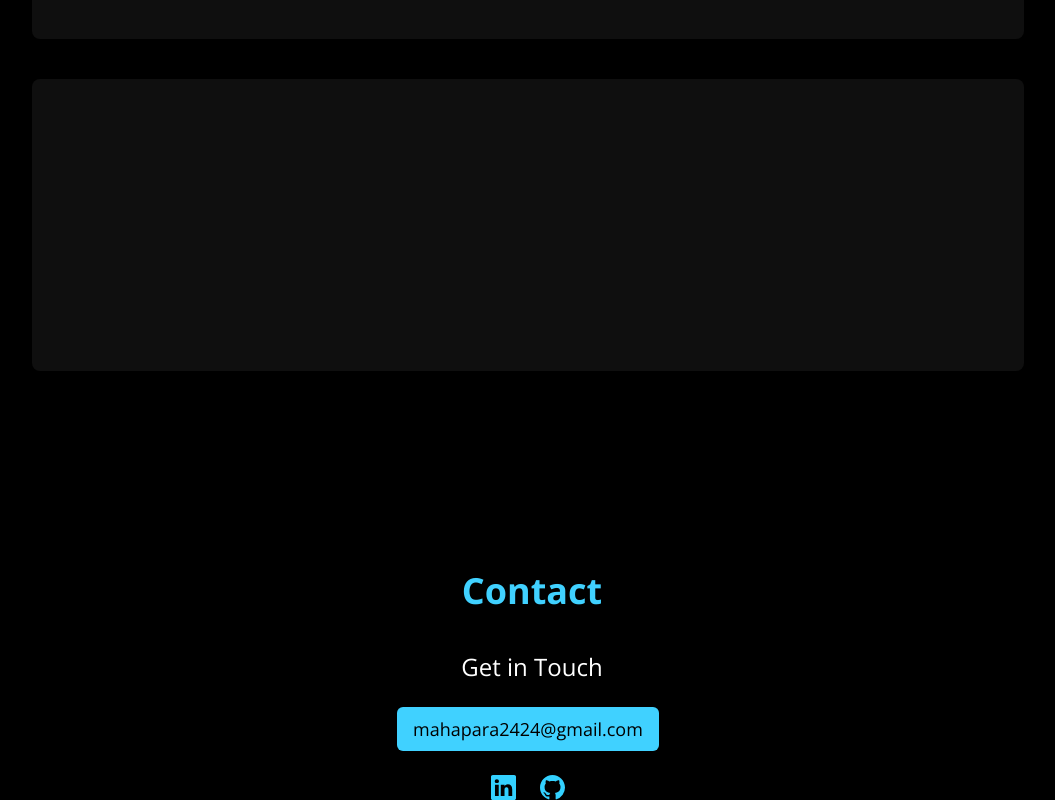
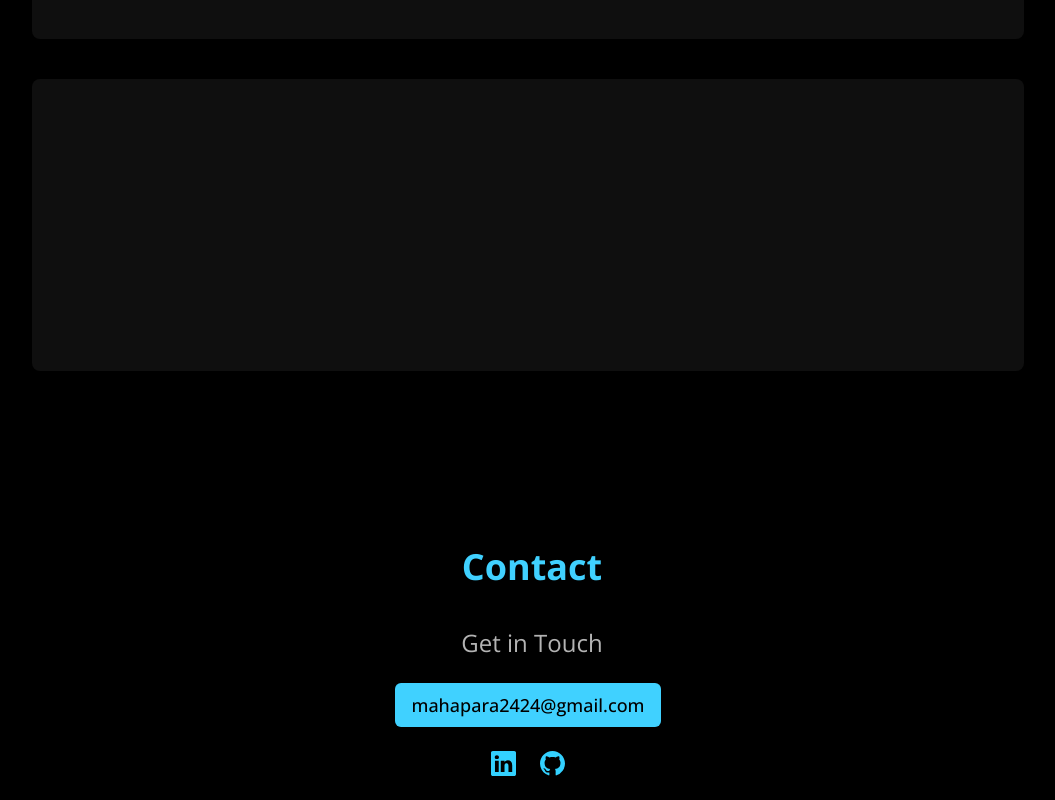
Before and after one commit to mahapara24/portfolio, a React (Vite) app: page /contact in a window 1280 px wide. Shown: the part 4313-5113 px from the top of the page, without its empty margins (112-1167 px from the left). Built offline with nearby package versions, Linux system fonts and the light colour scheme.

Commit message:
added some effects

```diff
--- a/src/components/Contact/Contact.jsx
+++ b/src/components/Contact/Contact.jsx
@@ -1,34 +1,32 @@
 import React from "react";
 import { Link } from "react-router-dom";
-
 import { BsGithub, BsLinkedin } from "react-icons/bs";
 
 const Contact = () => {
   return (
     <div
       id="contact"
-      className="w-full h-full overflow-scroll overflow-y-scroll  pt-50  sm:pt-2 bg-primary-gray sm:overflow-hidden  "
+      className="w-full h-full overflow-hidden bg-primary-gray pt-50 sm:pt-2"
     >
-      <div className="flex flex-col  justify-center max-w-screen-lg pt-10 mx-auto h-full">
-        contact
+      <div className="flex flex-col justify-center max-w-screen-lg pt-10 mx-auto h-full">
         <div className="ml-2 p-4">
-          <h2 className="text-2xl font-bold text-center  sm:text-4xl sm:font-bold  text-custom-red  ">
+          <h2 className="text-2xl font-bold text-center sm:text-4xl sm:font-bold text-custom-red transition-transform transform hover:scale-105">
             Contact
           </h2>
-          <p className="text-[17px] pt-10 text-center  font-normal  sm:text-2xl  text-white">
+          <p className="text-[17px] pt-10 text-center font-normal sm:text-2xl text-white transition-opacity opacity-70 hover:opacity-100">
             Get in Touch
           </p>
         </div>
-        <div className="flex pt-2 justify-center items-center">
+        <div className="flex pt-2 justify-center flex-wrap items-center">
           <a
             href="mailto:mahapara2424@gmail.com"
-            className="text-black rounded-md px-4 py-2 text-lg bg-custom-red hover:bg-custom-red-dark transition-all duration-300"
+            className="text-black rounded-md px-4 py-2 text-base font-medium lg:text-lg bg-custom-red hover:bg-custom-red-dark transition-colors duration-300 transform hover:scale-105"
           >
-            mahapara2424@gmail.com{" "}
+            mahapara2424@gmail.com
           </a>
         </div>
-        <div className="flex flex-row items-center  justify-center pt-6 gap-6">
-          <div>
+        <div className="flex flex-row items-center lg:pb-4 justify-center pt-6 gap-6">
+          <div className="transition-transform transform hover:scale-125">
             <Link
               to="https://www.linkedin.com/in/mahapara-nizamani-1ba88b292/"
               target="_blank"
@@ -37,7 +35,7 @@ const Contact = () => {
               <BsLinkedin color="#33D1FF" size={25} />
             </Link>
           </div>
-          <div>
+          <div className="transition-transform transform hover:scale-125">
             <Link
               to="https://github.com/mahapara24"
               target="_blank"
```
